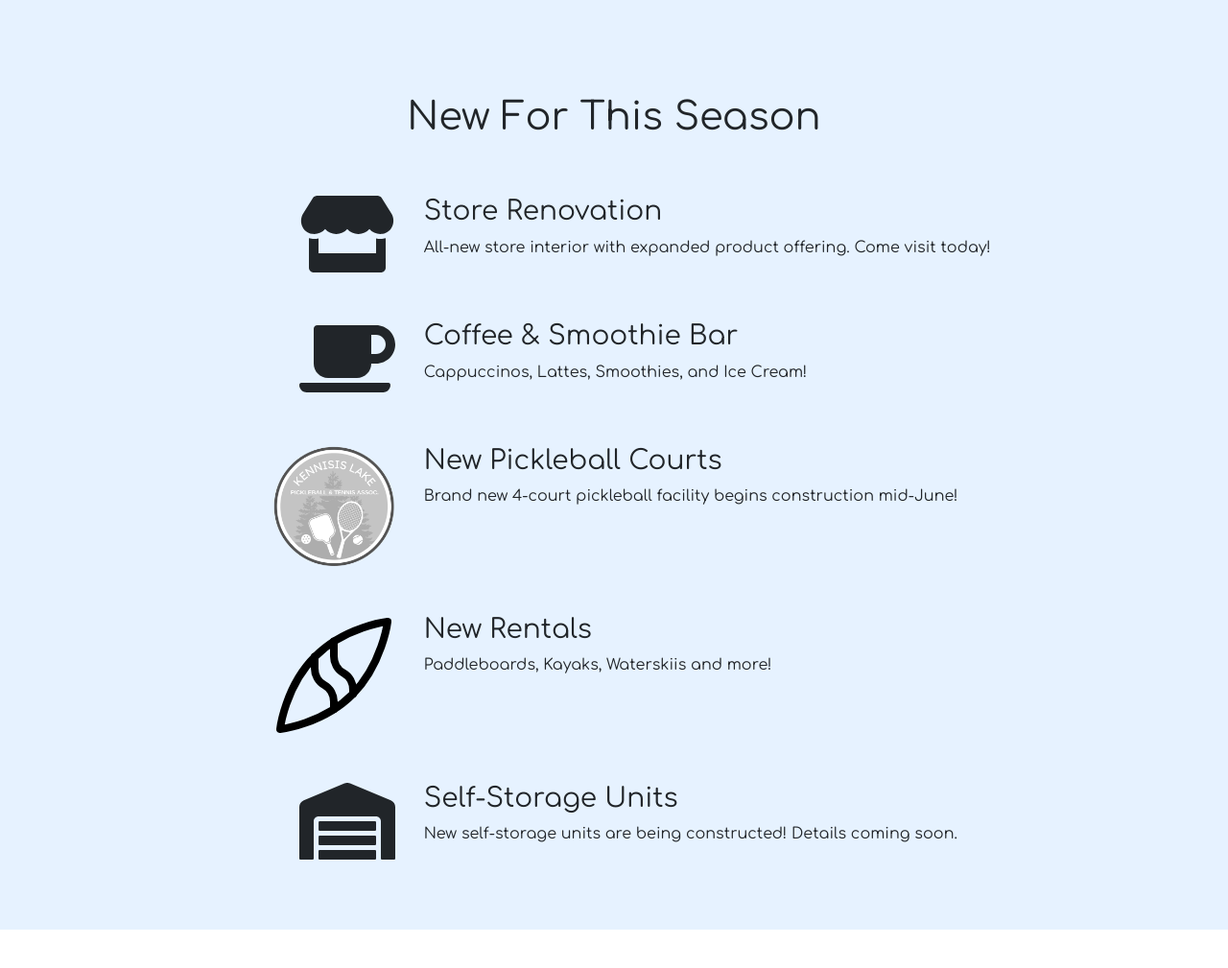
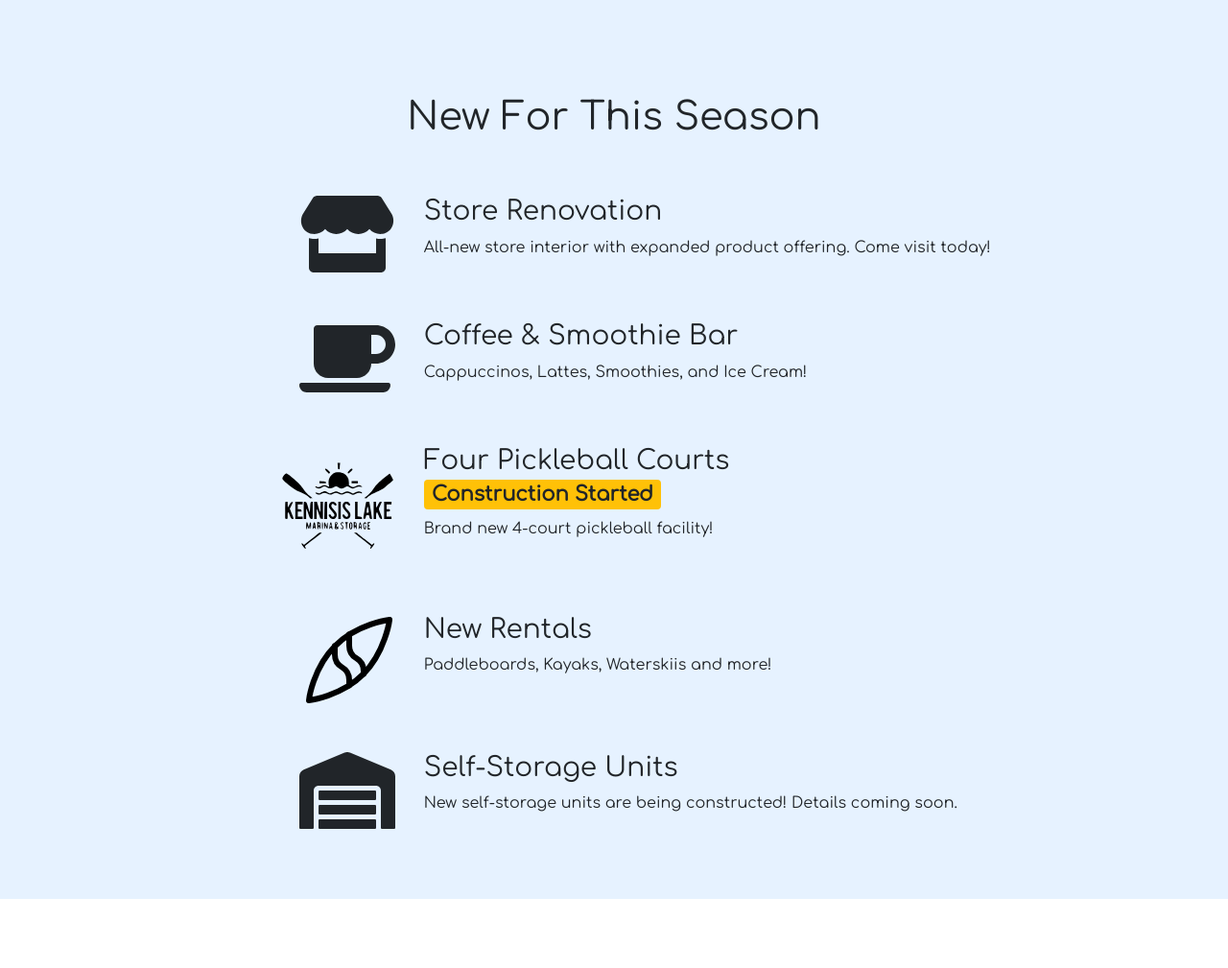
Before and after one commit to jaysondale/boat-rental-app, a Django app: page / in a window 1280 px wide. Shown: the part 1474-2483 px from the top of the page at 96% size. Run offline with Django 3.2, Linux system fonts and the light colour scheme; data that the repository does not hold is empty; parts of the project's set-up code (start-up, migrations or seed data) failed here and were passed over; some libraries are stand-ins or nearby versions.

Commit message:
pickleball content updates

```diff
--- a/pages/templates/pages/activities.html
+++ b/pages/templates/pages/activities.html
@@ -33,7 +33,7 @@
 	</div>
 	<div class="row mb-5">
 		<div class="col-md-3 col-12 d-flex justify-content-md-end justify-content-center">
-			<span class="fa fa-globe"></span>
+			<span class="fa fa-globe fa-5x"></span>
 		</div>
 		<div class="col-md-8 col-12">
 			<h3 class="text-center text-md-left">Book court time online with the Member Booking System.</h3>
@@ -41,7 +41,7 @@
 	</div>
 	<div class="row mb-5">
 		<div class="col-md-3 col-12 d-flex justify-content-md-end justify-content-center">
-			<span class="fa fa-user-friends"></span>
+			<span class="fa fa-user-friends fa-5x"></span>
 		</div>
 		<div class="col-md-8 col-12">
 			<h3 class="text-center text-md-left">Join scheduled drop-in sessions to play, socialize, and have fun with other members.</h3>
--- a/pages/templates/pages/main.html
+++ b/pages/templates/pages/main.html
@@ -90,17 +90,17 @@
 			</div>
 		</div>
 		<div class='row mb-5 animated animatedFadeInUp'>
-			<div class="col-md-4 col-12 d-flex justify-content-md-end justify-content-center">
-				<img style="height: 8em" src="{% static '/images/tpb-logo.png' %}"></img>
+			<div class="col-md-4 col-12 pr-md-0 d-flex justify-content-md-end justify-content-center">
+				<img style="height: 8em" src="{% static '/images/logo-dark.svg' %}"></img>
 			</div>
 			<div class="col-md-6 col-12">
-				<h3 class="text-center text-md-left">New Pickleball Courts</h3>
-				<p class="text-center text-md-left">Brand new 4-court pickleball facility begins construction mid-June!</p>
+				<h3 class="text-center text-md-left">Four Pickleball Courts&nbsp;<br><span class="badge badge-warning">Construction Started</span></h3>
+				<p class="text-center text-md-left">Brand new 4-court pickleball facility!</p>
 			</div>
 		</div>
 		<div class='row mb-5 animated animatedFadeInUp'>
 			<div class="col-md-4 col-12 d-flex justify-content-md-end justify-content-center">
-				<img style="height: 8em" src="{% static '/images/surf.svg' %}"></img>
+				<img style="height: 6em" src="{% static '/images/surf.svg' %}"></img>
 			</div>
 			<div class="col-md-6 col-12">
 				<h3 class="text-center text-md-left">New Rentals</h3>
```
